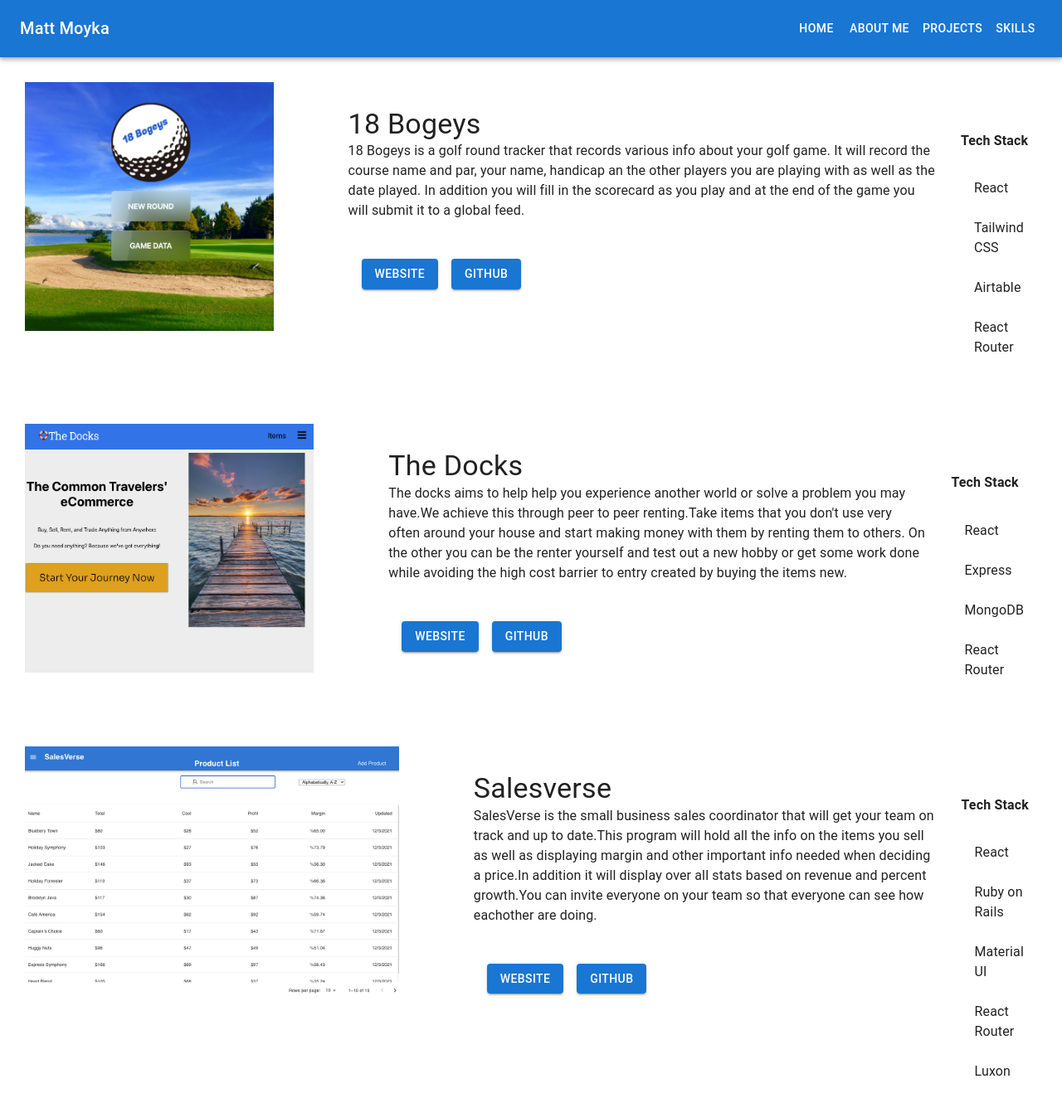
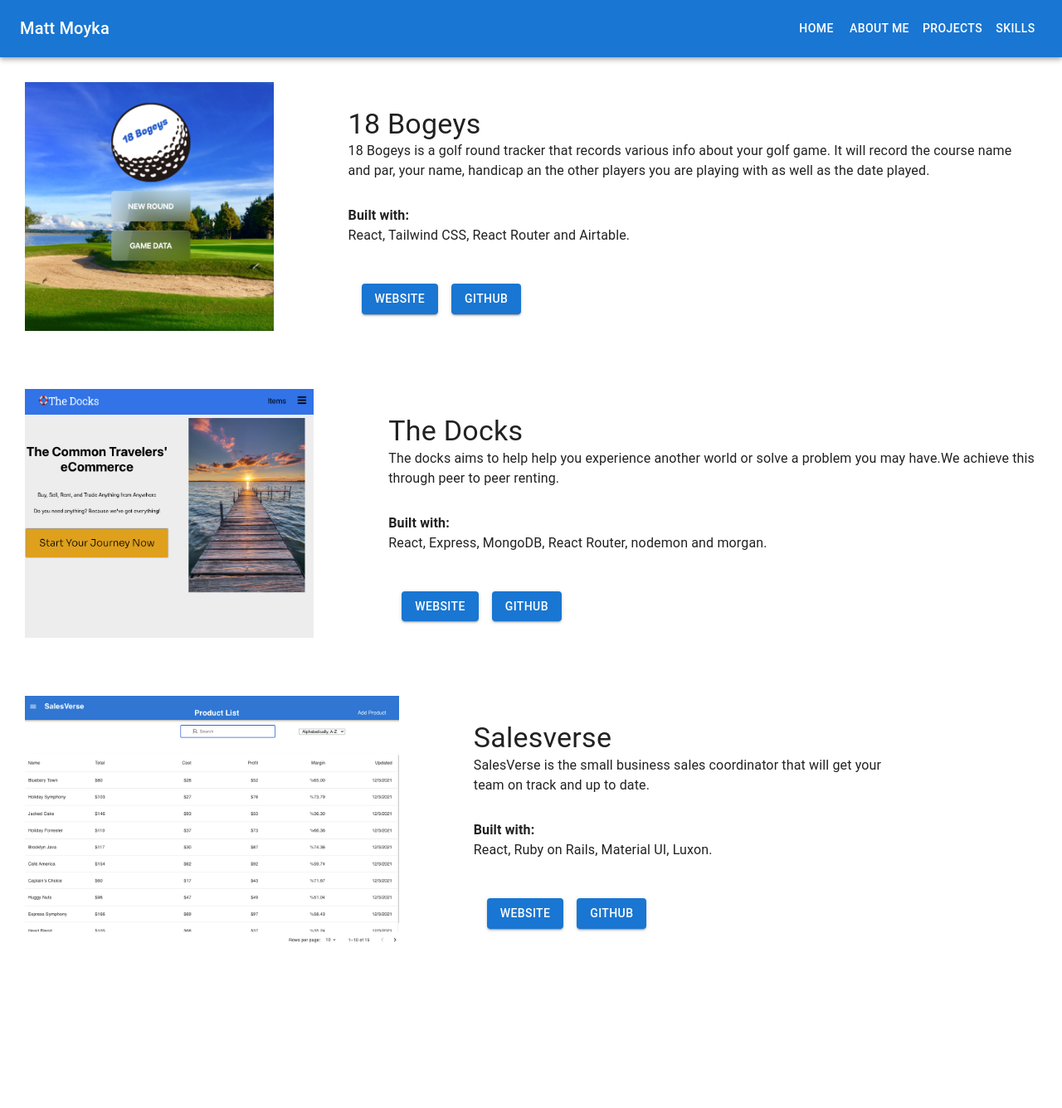
Before and after one commit to MattMoyka/PortfolioWebsite, a React (Create React App) app in the folder client-v2/: page /Projects in a window 1280 px wide. Shown: the top 1336 px of the page at 83% size. Built offline with nearby package versions, Linux system fonts and the light colour scheme.

Commit message:
project page tech stack moved

```diff
--- a/client-v2/src/screens/Projects.jsx
+++ b/client-v2/src/screens/Projects.jsx
@@ -1,5 +1,5 @@
 import { Box } from "@mui/system"
-import { List, ListItem, ListItemText, Typography } from "@mui/material"
+import { Typography } from "@mui/material"
 import bogeys from '../assets/18bogeys.png'
 import thedocks from '../assets/thedocks.png'
 import salesverse from '../assets/salesverse.png'
@@ -20,8 +20,16 @@ export default function Projects() {
               </Typography>
 
               <Typography variant='body1' sx={{ ml: '30px' }}>
-                18 Bogeys is a golf round tracker that records various info about your golf game. It will record the course name and par, your name, handicap an the other players you are playing with as well as the date played. In addition you will fill in the scorecard as you play and at the end of the game you will submit it to a global feed.
+                18 Bogeys is a golf round tracker that records various info about your golf game. It will record the course name and par, your name, handicap an the other players you are playing with as well as the date played.
               </Typography>
+              <Box sx={{ m: '30px' }}>
+                <Typography sx={{ fontWeight: 'bold' }}>
+                  Built with:
+                </Typography>
+                <Typography>
+                  React, Tailwind CSS, React Router and Airtable.
+                </Typography>
+              </Box>
               <Grid container spacing={2} sx={{ margin: '30px' }}>
                 <Grid item>
                   <Button variant='contained'><a href='https://18bogeys.netlify.app/' target='_blank' rel="noreferrer" style={{ textDecoration: 'none', color: 'white' }}>Website</a></Button>
@@ -31,21 +39,7 @@ export default function Projects() {
                 </Grid>
               </Grid>
             </Box>
-            <List sx={{ mt: '30px' }}>
-              <h4>Tech Stack</h4>
-              <ListItem >
-                <ListItemText>React</ListItemText>
-              </ListItem>
-              <ListItem>
-                <ListItemText>Tailwind CSS</ListItemText>
-              </ListItem>
-              <ListItem>
-                <ListItemText>Airtable</ListItemText>
-              </ListItem>
-              <ListItem>
-                <ListItemText>React Router</ListItemText>
-              </ListItem>
-            </List>
+
           </Box>
 
         </Box>
@@ -61,8 +55,17 @@ export default function Projects() {
                 The Docks
               </Typography>
               <Typography variant='body1' sx={{ ml: '30px' }}>
-                The docks aims to help help you experience another world or solve a problem you may have.We achieve this through peer to peer renting.Take items that you don't use very often around your house and start making money with them by renting them to others. On the other you can be the renter yourself and test out a new hobby or get some work done while avoiding the high cost barrier to entry created by buying the items new.
+                The docks aims to help help you experience another world or solve a problem you may have.We achieve this through peer to peer renting.
               </Typography>
+
+              <Box sx={{ m: '30px' }}>
+                <Typography sx={{ fontWeight: 'bold' }}>
+                  Built with:
+                </Typography>
+                <Typography>
+                  React, Express, MongoDB, React Router, nodemon and morgan.
+                </Typography>
+              </Box>
               <Grid container spacing={2} sx={{ margin: '30px' }}>
                 <Grid item>
                   <Button variant='contained'><a href='https://thedocks.netlify.app/' target='_blank' rel="noreferrer" style={{ textDecoration: 'none', color: 'white' }}>Website</a></Button>
@@ -72,21 +75,7 @@ export default function Projects() {
                 </Grid>
               </Grid>
             </Box>
-            <List sx={{ mt: '30px' }}>
-              <h4>Tech Stack</h4>
-              <ListItem >
-                <ListItemText>React</ListItemText>
-              </ListItem>
-              <ListItem>
-                <ListItemText>Express</ListItemText>
-              </ListItem>
-              <ListItem>
-                <ListItemText>MongoDB</ListItemText>
-              </ListItem>
-              <ListItem>
-                <ListItemText>React Router</ListItemText>
-              </ListItem>
-            </List>
+
           </Box>
         </Box>
       </Box>
@@ -100,9 +89,17 @@ export default function Projects() {
               <Typography variant='h4' sx={{ mt: '30px', ml: '30px' }} xs={9}>
                 Salesverse
               </Typography>
-              <Typography variant='body1' sx={{ ml: '30px' }}>
-                SalesVerse is the small business sales coordinator that will get your team on track and up to date.This program will hold all the info on the items you sell as well as displaying margin and other important info needed when deciding a price.In addition it will display over all stats based on revenue and percent growth.You can invite everyone on your team so that everyone can see how eachother are doing.
+              <Typography variant='body1' sx={{ ml: '30px', width: '40vw' }}>
+                SalesVerse is the small business sales coordinator that will get your team on track and up to date.
               </Typography>
+              <Box sx={{ m: '30px' }}>
+                <Typography sx={{ fontWeight: 'bold' }}>
+                  Built with:
+                </Typography>
+                <Typography>
+                  React, Ruby on Rails, Material UI, Luxon.
+                </Typography>
+              </Box>
               <Grid container spacing={2} sx={{ margin: '30px' }}>
                 <Grid item>
                   <Button variant='contained'><a href='https://salesverse.netlify.app/' target='_blank' rel="noreferrer" style={{ textDecoration: 'none', color: 'white' }}>Website</a></Button>
@@ -112,26 +109,7 @@ export default function Projects() {
                 </Grid>
               </Grid>
             </Box>
-            <List sx={{ mt: '30px' }}>
-              <h4>Tech Stack</h4>
-              <ListItem >
-                <ListItemText>React</ListItemText>
-              </ListItem>
-              <ListItem>
-                <ListItemText>Ruby on Rails</ListItemText>
-              </ListItem>
-              <ListItem>
-                <ListItemText>Material UI</ListItemText>
-              </ListItem>
-              <ListItem>
-                <ListItemText>React Router</ListItemText>
-              </ListItem>
-              <ListItem>
-                <ListItemText>Luxon</ListItemText>
-              </ListItem>
-            </List>
           </Box>
-
         </Box>
       </Box>
       <div style={{ height: '200px' }}></div>
```
